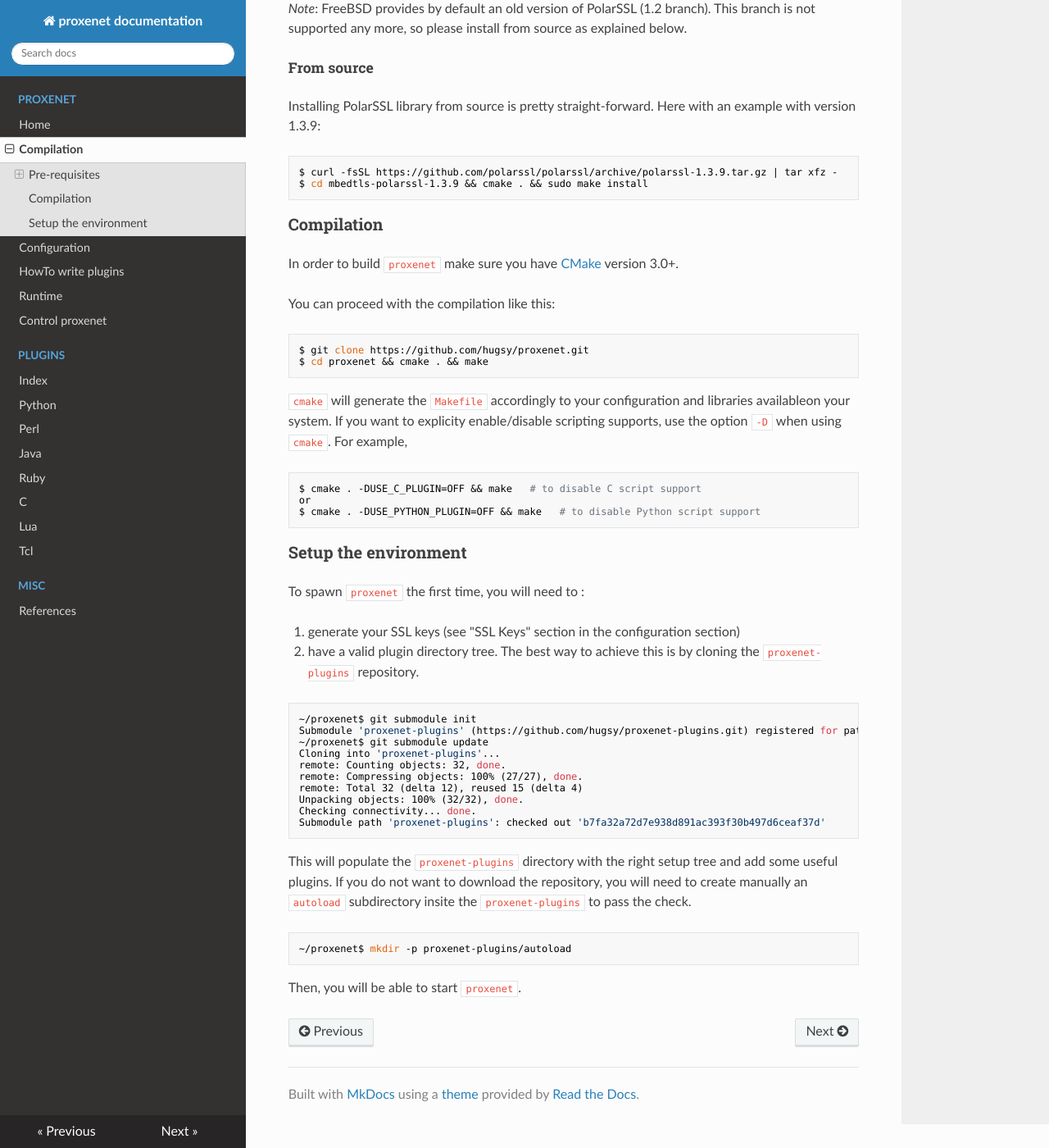
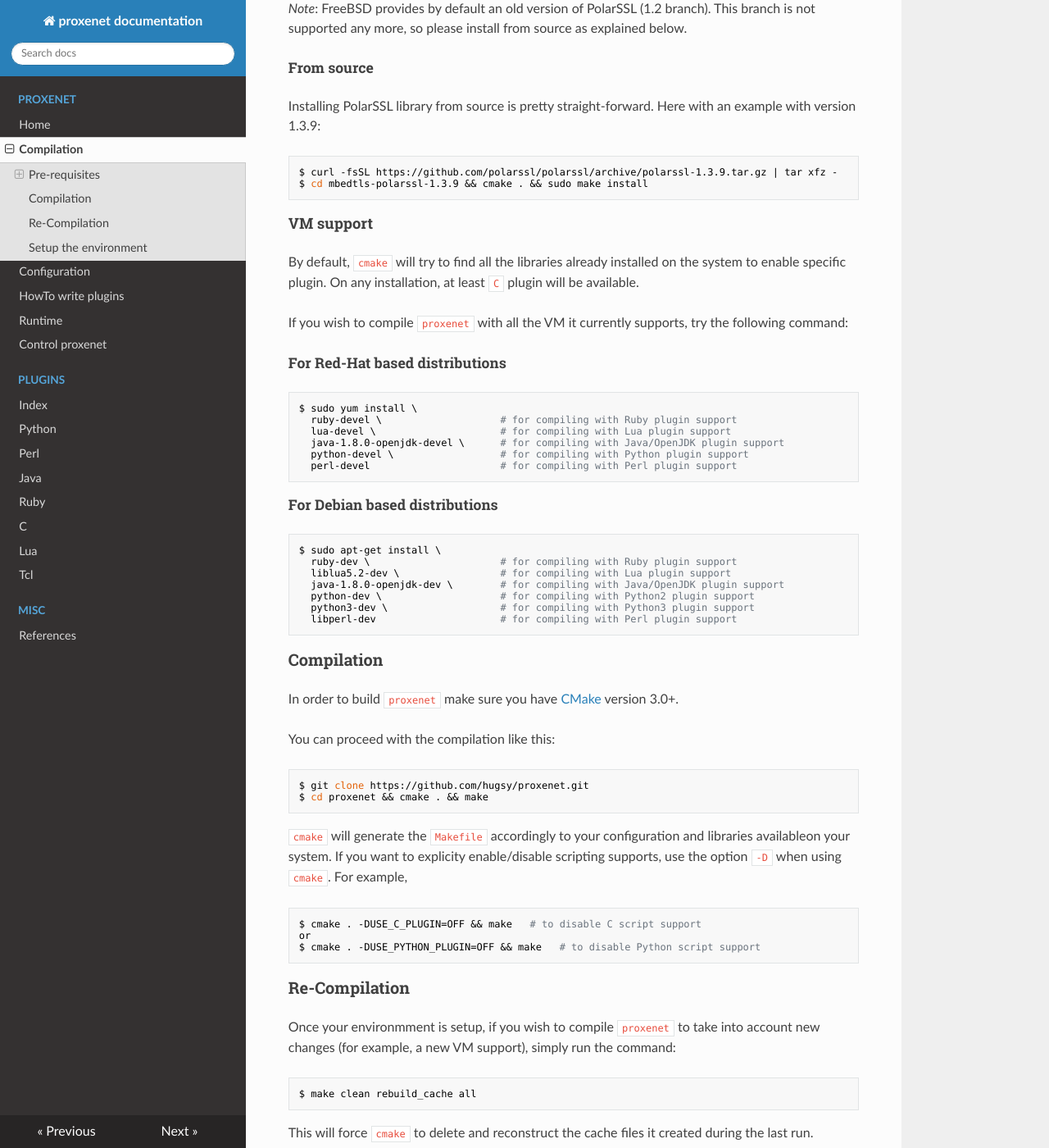
Before and after one commit to hugsy/proxenet, an MkDocs documentation site: the page built from docs/compil.md, in a window 1280 px wide and 1400 px high, scrolled down 1357 px. Shown: the whole window at 82% size. Built offline with MkDocs 1.6.1, drawn with Linux system fonts in a browser that asks for light colours; nearby versions of some CDN libraries; old or Windows-style settings are respelled for this version of MkDocs; some of the changed text lies outside the part shown.

Commit message:
[docs] added compilation details

````diff
--- a/docs/compil.md
+++ b/docs/compil.md
@@ -70,6 +70,41 @@
 $ cd mbedtls-polarssl-1.3.9 && cmake . && sudo make install
 ```
 
+#### VM support
+
+By default, `cmake` will try to find all the libraries already installed on the
+system to enable specific plugin. On any installation, at least `C` plugin will
+be available.
+
+If you wish to compile `proxenet` with all the VM it currently supports, try the
+following command:
+
+
+##### For Red-Hat based distributions
+
+
+```bash
+$ sudo yum install \
+  ruby-devel \                    # for compiling with Ruby plugin support
+  lua-devel \                     # for compiling with Lua plugin support
+  java-1.8.0-openjdk-devel \      # for compiling with Java/OpenJDK plugin support
+  python-devel \                  # for compiling with Python plugin support
+  perl-devel                      # for compiling with Perl plugin support
+```
+
+##### For Debian based distributions
+
+
+```bash
+$ sudo apt-get install \
+  ruby-dev \                      # for compiling with Ruby plugin support
+  liblua5.2-dev \                 # for compiling with Lua plugin support
+  java-1.8.0-openjdk-dev \        # for compiling with Java/OpenJDK plugin support
+  python-dev \                    # for compiling with Python2 plugin support
+  python3-dev \                   # for compiling with Python3 plugin support
+  libperl-dev                     # for compiling with Perl plugin support
+```
+
 
 ### Compilation
 In order to build `proxenet` make sure you have [CMake](http://www.cmake.org)
@@ -91,6 +126,20 @@
 or
 $ cmake . -DUSE_PYTHON_PLUGIN=OFF && make   # to disable Python script support
 ```
+
+
+### Re-Compilation
+
+Once your environmment is setup, if you wish to compile `proxenet` to take into
+account new changes (for example, a new VM support), simply run the command:
+
+```bash
+$ make clean rebuild_cache all
+```
+
+This will force `cmake` to delete and reconstruct the cache files it created
+during the last run.
+
 
 ### Setup the environment
 
@@ -116,4 +165,4 @@
 ~/proxenet$ mkdir -p proxenet-plugins/autoload
 ```
 
-Then, you will be able to start `proxenet`.
+Congratz, your installation of `proxenet` is ready. Let the fun begin...
````
